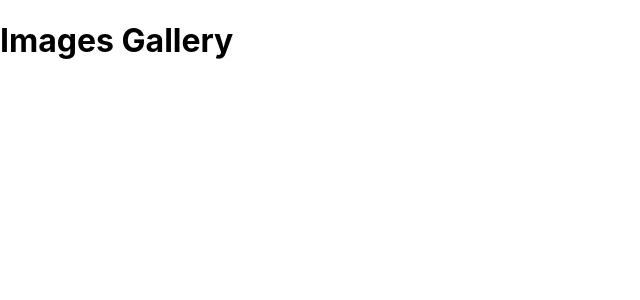
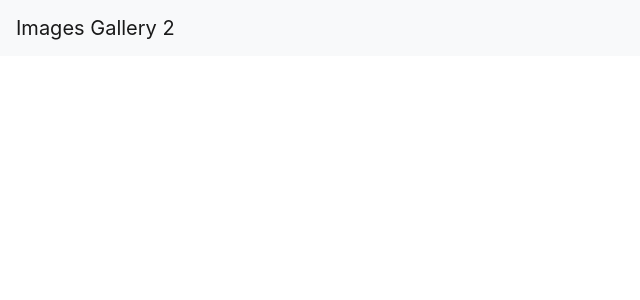
Before and after one commit to davengle/images-gallery, a React (Create React App) app in the folder frontend/: page / in a window 1280 px wide. Shown: the top 300 px of the page, without its empty margins (0-640 px from the left). Built offline with nearby package versions, Linux system fonts and the light colour scheme.

Commit message:
initial header component

```diff
--- a/frontend/package.json
+++ b/frontend/package.json
@@ -6,7 +6,9 @@
     "@testing-library/jest-dom": "^5.14.1",
     "@testing-library/react": "^11.2.7",
     "@testing-library/user-event": "^12.8.3",
+    "bootstrap": "^4.5.3",
     "react": "^17.0.2",
+    "react-bootstrap": "^1.4.0",
     "react-dom": "^17.0.2",
     "react-scripts": "4.0.3",
     "web-vitals": "^1.1.2"
--- a/frontend/src/App.js
+++ b/frontend/src/App.js
@@ -1,7 +1,11 @@
+import 'bootstrap/dist/css/bootstrap.min.css';
+import Header from './components/Header';
+
+
 function App() {
   return (
     <div className="App">
-     <h1>Images Gallery</h1>
+      <Header title="Images Gallery 2"></Header>
     </div>
   );
 }
--- /dev/null
+++ b/frontend/src/components/Header.js
@@ -0,0 +1,12 @@
+ import react from 'react';
+ import { Navbar } from 'react-bootstrap';
+
+ const Header = ( { title }) => {
+     return (
+        <Navbar bg="light" variant="light">
+         <Navbar.Brand href="/">{ title }</Navbar.Brand>
+        </Navbar>
+     )
+ };
+
+ export default Header;
```
Also changed, not shown: 1 other file (tests, documents, lock files or other folders).
